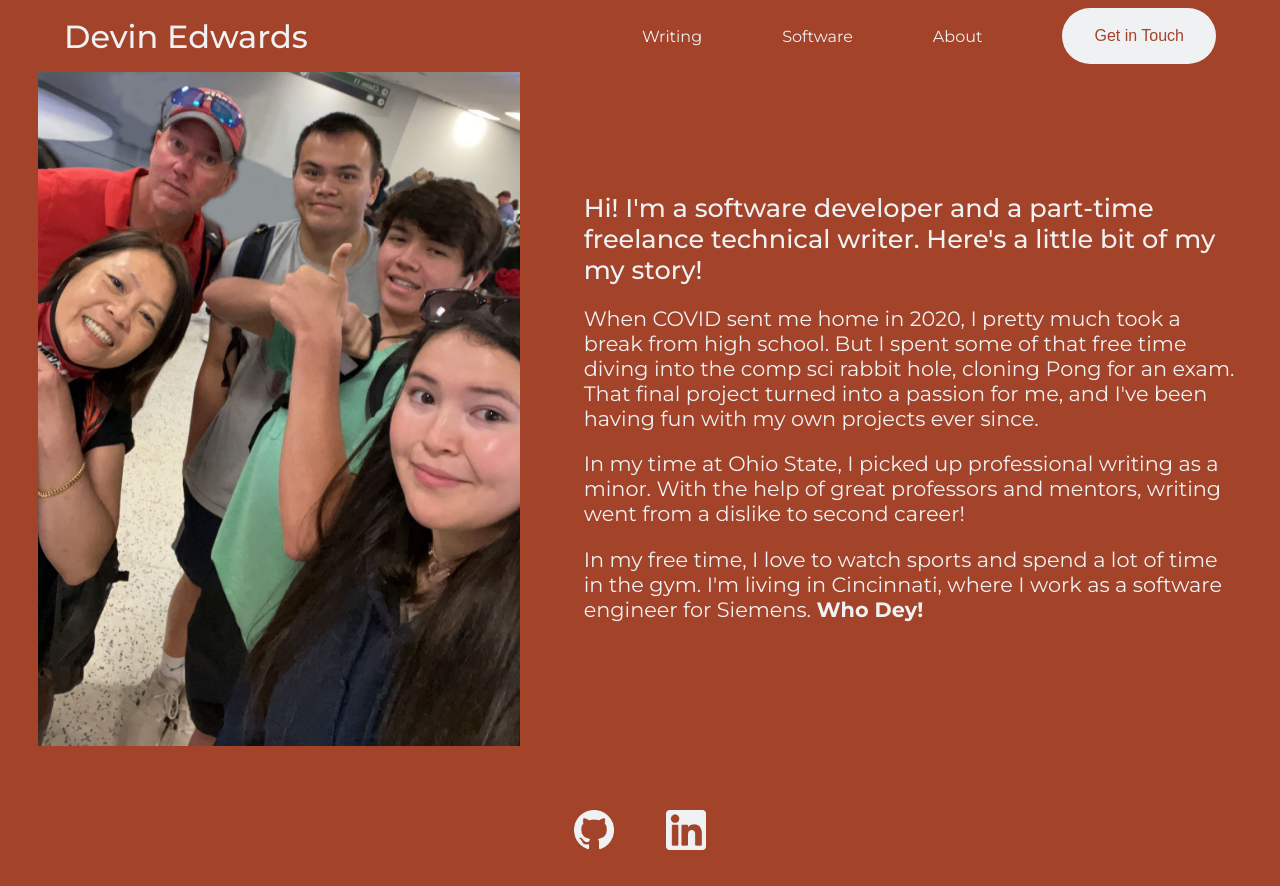
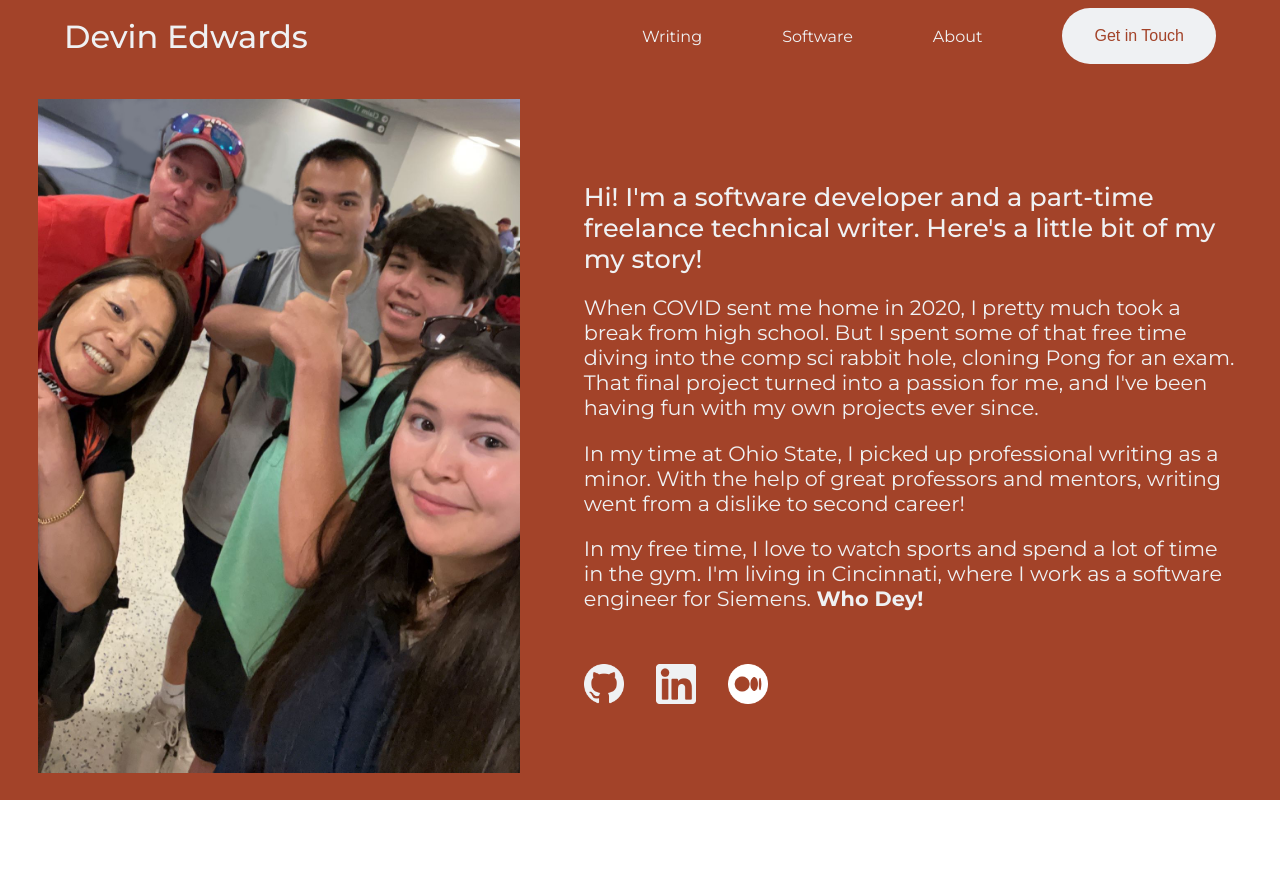
Before and after one commit to Devin-Edwards8/portfolio2, a website built with Parcel: page src/pages/about.html in a window 1280 px wide. After the commit the page ends 800 px from the top, so only its background shows below. Built offline with nearby package versions, Linux system fonts and the light colour scheme.

```diff
--- a/src/pages/about.html
+++ b/src/pages/about.html
@@ -30,9 +30,9 @@
         </div>
         <img src="../assets/images/menu-icon-light.png" id="menu-icon" alt="menu icon">
     </nav>
-    <div class="about section">
-      <div class="about-content">
-        <img src="../assets/images/family2.jpeg" id="family-portrait" alt="Devin with family">
+    <div class="about about-content">
+      <img src="../assets/images/family2.jpeg" id="family-portrait" alt="Devin with family">
+      <div class="about-text-socials">
         <div class="about-text">
           <h1>Hi! I'm a software developer and a part-time freelance technical writer. Here's a little bit of my my story!</h1>
           <p>
@@ -48,12 +48,14 @@
             <b>Who Dey!</b>
           </p>
         </div>
-      </div>
-      <div id="about-footer">
-        <a href="https://github.com/Devin-Edwards8" target="_blank">
-          <img src="../assets/images/social-icons/github-icon.png" class="social-icon" alt="github logo"></a>
-        <a href="https://www.linkedin.com/in/devin-edwards-77336a263/" target="_blank">
-          <img src="../assets/images/social-icons/linkedin-icon.png" class="social-icon" alt="github logo"></a>
+        <div id="about-socials">
+          <a href="https://github.com/Devin-Edwards8" target="_blank">
+            <img src="../assets/images/social-icons/github-icon.png" class="social-icon" alt="github logo"></a>
+          <a href="https://www.linkedin.com/in/devin-edwards-77336a263/" target="_blank">
+            <img src="../assets/images/social-icons/linkedin-icon.png" class="social-icon" alt="github logo"></a>
+            <a href="https://medium.com/@edwards.devin50" target="_blank">
+              <img src="../assets/images/social-icons/medium-icon.png" class="social-icon" alt="medium logo"></a>
+        </div>
       </div>
     </div>
 </body>
--- a/src/sass/sections/_about.scss
+++ b/src/sass/sections/_about.scss
@@ -9,14 +9,22 @@
     align-items: center;
     gap: 5vw;
     padding: 0 3vw;
+    min-height: 91vh;
+    margin-top: 9vh;
 
     h1, p, a {
         color: c.$background;
     }
 }
 
+.about-text-socials {
+    display: flex;
+    flex-direction: column;
+    width: 90%;
+}
+
 .about-text {
-    width: 90%;
+    width: 100%;
 
     h1 {
         font-weight: 500;
@@ -28,13 +36,13 @@
     }
 }
 
-#about-footer {
+#about-socials {
     width: 100%;
+    margin-top: 2rem;
     display: flex;
     flex-direction: row;
     align-items: center;
-    justify-content: space-around;
-    padding-bottom: 2rem;
+    gap: 2rem;
 
     h3 {
         color: c.$background;
@@ -57,7 +65,7 @@
         display: flex;
         flex-direction: row;
         align-items: center;
-        gap: 5vw;
+        justify-content: space-evenly;
     }
 
     #family-portrait {
@@ -80,7 +88,7 @@
 }
 
 @media screen and (min-width: b.$large-screen) {
-    .about-text {
+    .about-text-socials {
         width: 50%;
     }
 
```
Also changed, not shown: src/assets/images/social-icons/github-icon-dark.png (added), src/assets/images/social-icons/linkedin-icon-dark.png (added), src/assets/images/social-icons/medium-icon-dark.png (added), src/assets/images/social-icons/medium-icon.png (added).
